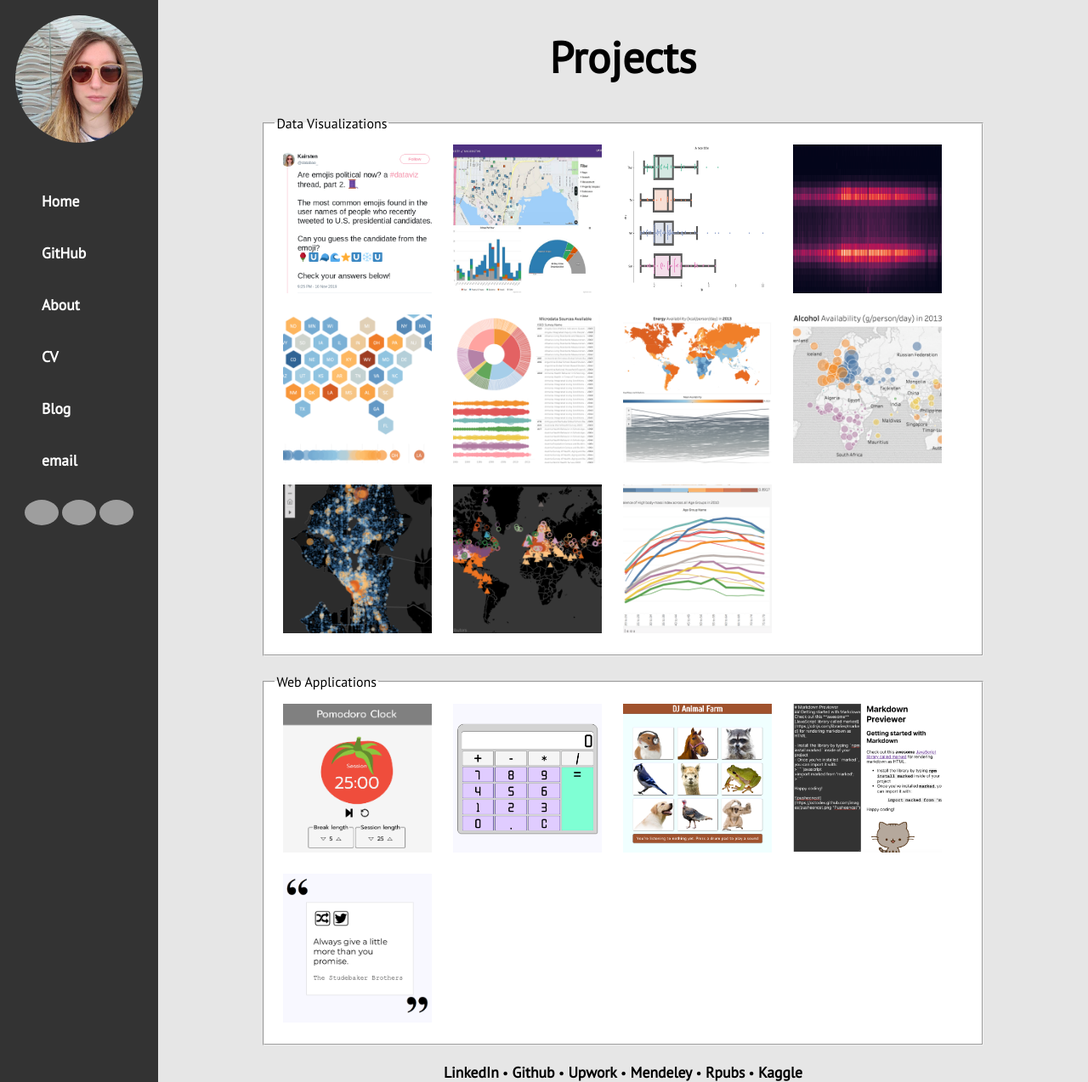
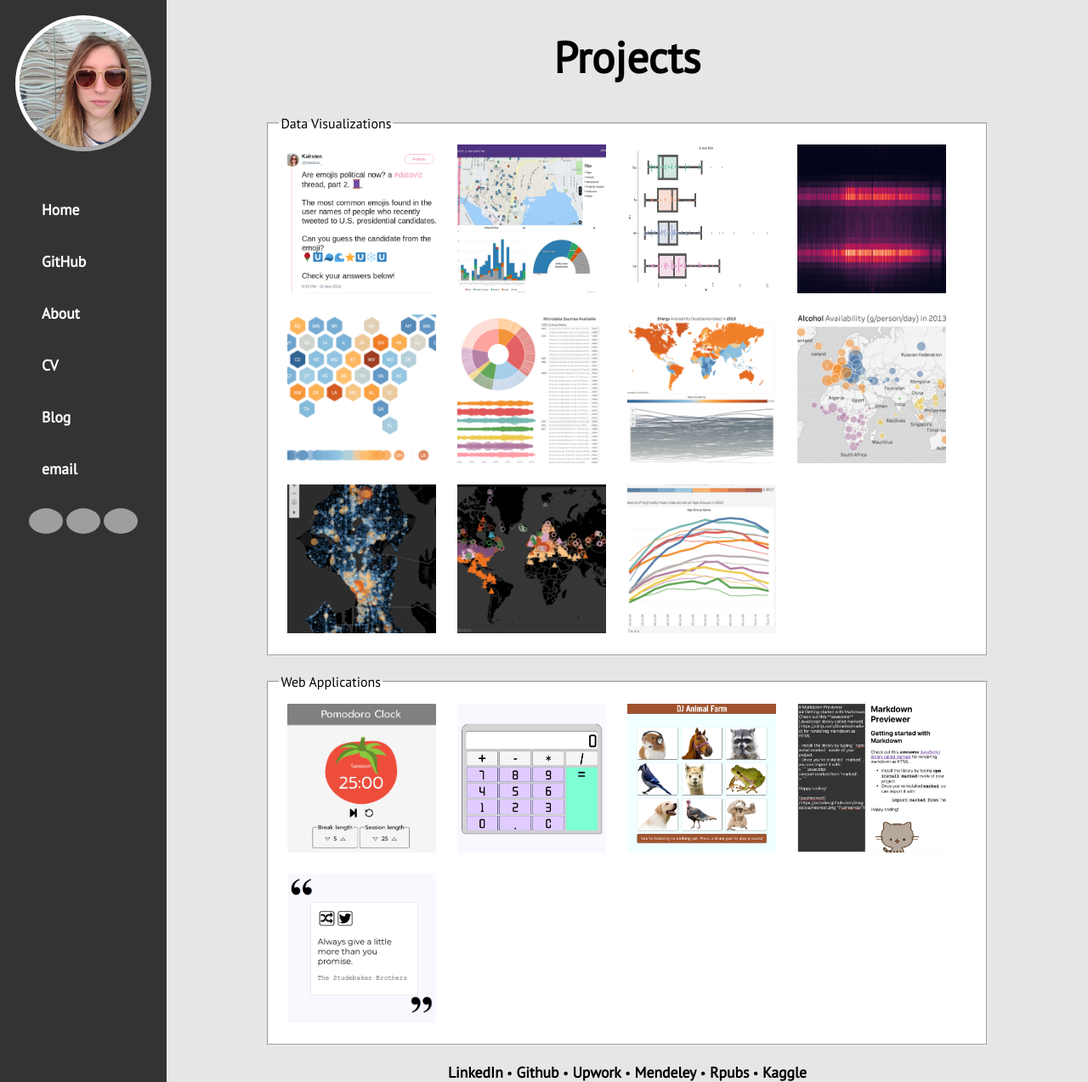
Before and after one commit to kairstenfay/kairstenfay.github.io, a Jekyll site: the page built from index.html, in a window 1280 px wide. Shown: the whole page at 85% size. Built offline with Jekyll 4.4.1, drawn with Linux system fonts in a browser that asks for light colours; grey boxes are pictures that could not be loaded.

Commit message:
Add border to profile pic

```diff
--- a/css/main.css
+++ b/css/main.css
@@ -38,6 +38,7 @@ footer img {
     border-radius: 50%;
     width: 150px;
     margin: 2vh;
+    border: 5px outset white;
 }
 
 
```
